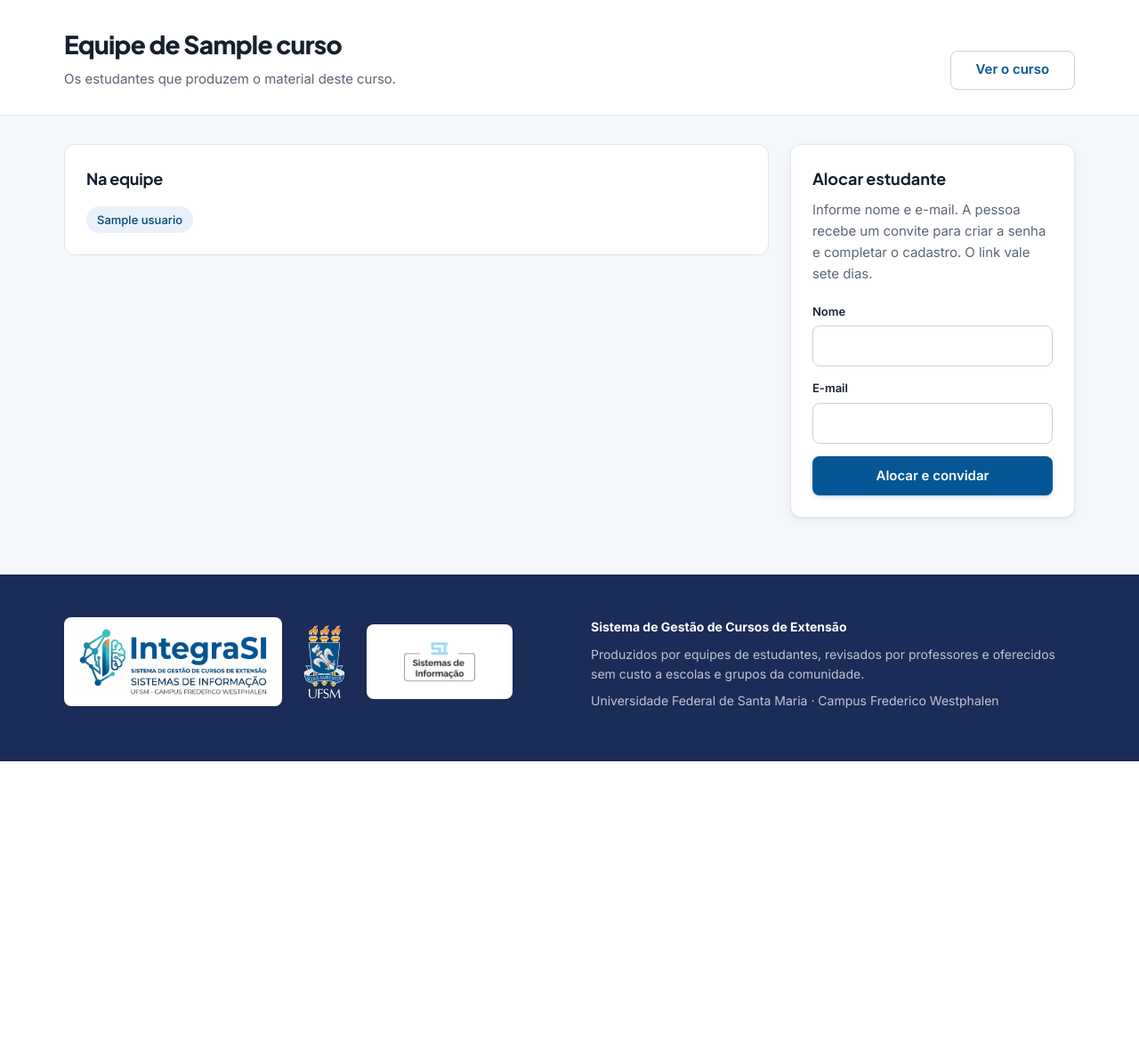
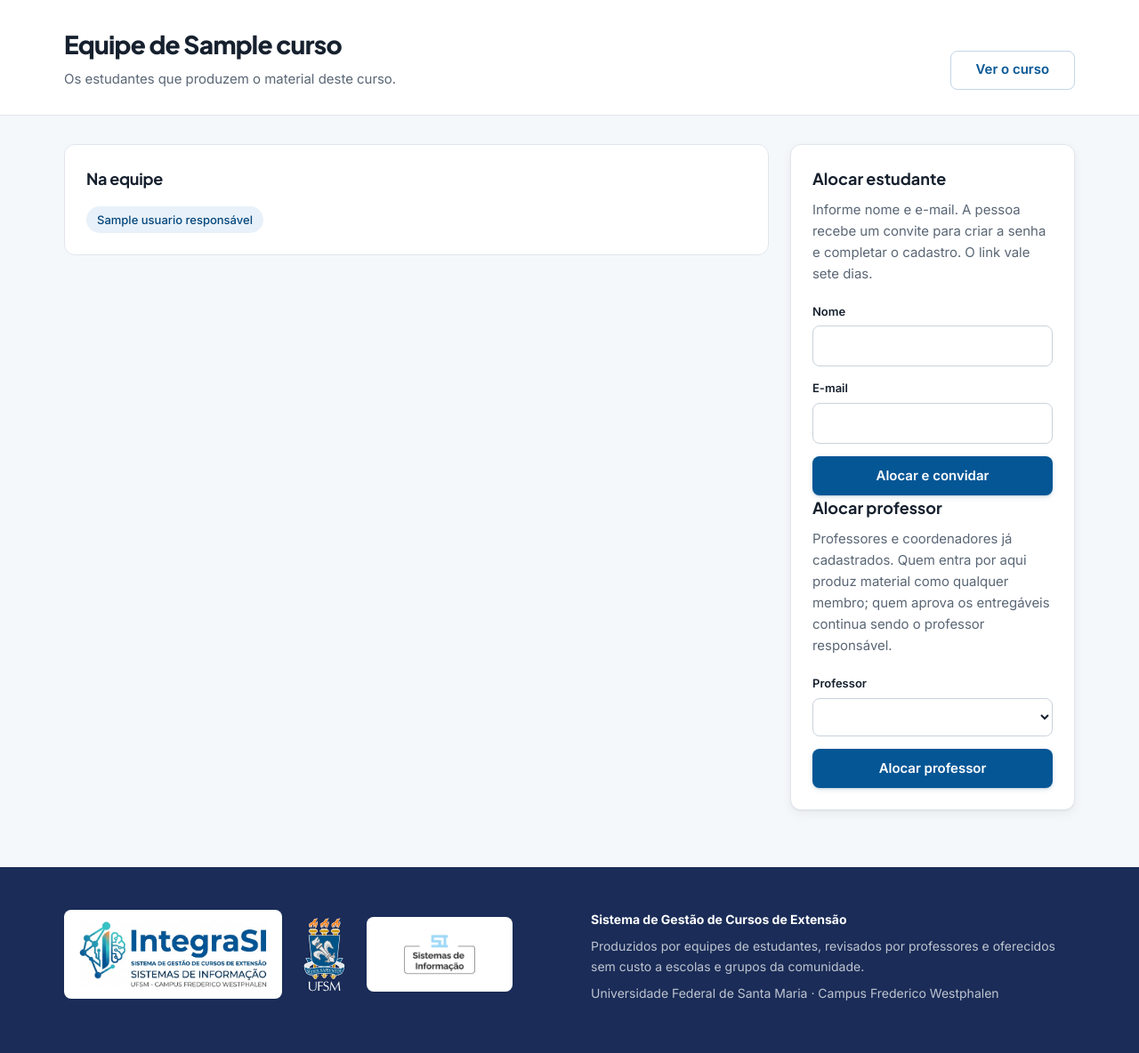
Before and after one commit to cbertolini-sys/IntegraSI, a Django app: page /cursos/1/equipe/ in a window 1280 px wide. Shown: the part 69-1253 px from the top of the page at 89% size. Before the commit the page ends 925 px from the top, so only its background shows below. Run offline with Django 5.2, Linux system fonts and the light colour scheme; a user stored in the database is signed in; tables that the repository leaves empty hold one stand-in row (values such as "Sample post"); parts of the project's set-up code (start-up, migrations or seed data) failed here and were passed over.

Commit message:
feat(cursos): alocar professor na equipe de producao
Sem convite, ao contrario de alocar_aluno: professor ja tem conta, e quem cria
conta de professor e a coordenacao. Convite de primeiro acesso para quem ja
entra no sistema nao serviria para nada.

O select exclui quem ja esta na equipe pelo related_name equipes, o que tira o
responsavel junto: ele e membro desde a criacao, e oferece-lo so daria erro de
unicidade em vez de mensagem.

Um campo escondido separa os dois formularios da tela; sem ele o POST do select
cairia no ramo do aluno e viraria "informe o nome".

Dois defeitos meus corrigidos aqui, os dois achados pelos testes:

- ao inserir alocar_professor logo acima de alocar_aluno, o @transaction.atomic
  que era de alocar_aluno passou a decorar a funcao nova. Quem pegou foi o teste
  de atomicidade do convite, que existia desde o Plano 5.
- test_alocar_professor_sem_escolher_ninguem_e_recusado nao prendia nada:
  apagando a guarda, o None chega em MembroEquipe e o full_clean levanta
  ValidationError igual. Passou a conferir a mensagem, como test_versoes.py ja
  fazia pelo mesmo motivo.

```diff
--- a/apps/cursos/services.py
+++ b/apps/cursos/services.py
@@ -664,6 +664,25 @@ def abrir_nova_versao(curso, por, motivo):
     return nova
 
 
+def alocar_professor(curso, professor, por):
+    """Poe um professor que ja tem conta na equipe de producao (spec 4.1).
+
+    Sem convite, ao contrario de alocar_aluno: quem cria conta de professor e a
+    coordenacao, e mandar primeiro acesso para quem ja entra no sistema seria
+    convite que nao serve para nada.
+
+    A recusa de None e explicita: o select pode chegar vazio, e sem ela o None
+    seguiria para adicionar_membro e viraria 500 em vez de mensagem.
+    """
+    permissions.garante(
+        permissions.pode_gerir_equipe(por, curso),
+        "Somente o professor responsável monta a equipe.",
+    )
+    if professor is None or not professor.e_professor:
+        raise ValidationError("Escolha um professor ou coordenador para a equipe.")
+    return adicionar_membro(curso, professor, por=por)
+
+
 @transaction.atomic
 def alocar_aluno(curso, nome, email, por, base_url=""):
     """Cria a conta do aluno, vincula a equipe e envia o convite (regras 2 e 3
--- a/apps/cursos/views/professor.py
+++ b/apps/cursos/views/professor.py
@@ -65,27 +65,66 @@ def equipe(request, pk):
     curso = get_object_or_404(Curso, pk=pk)
     permissions.garante(permissions.pode_gerir_equipe(request.user, curso), "Curso de outro professor.")
     if request.method == "POST":
-        try:
-            membro = services.alocar_aluno(
-                curso,
-                nome=request.POST.get("nome", ""),
-                email=request.POST.get("email", ""),
-                por=request.user,
-                # O convite precisa de um endereco absoluto: o e-mail e lido fora
-                # do navegador, onde caminho relativo nao resolve.
-                base_url=request.build_absolute_uri("/").rstrip("/"),
-            )
-        except ValidationError as erro:
-            for mensagem in erro.messages:
-                messages.error(request, mensagem)
+        # Um campo escondido distingue os dois formularios da tela. Sem ele, o
+        # POST do select cairia no ramo do aluno e viraria "informe o nome".
+        if request.POST.get("acao") == "professor":
+            _alocar_professor(request, curso)
         else:
-            messages.success(
-                request,
-                f"{membro.pessoa.nome_completo} entrou na equipe. "
-                "Enviamos o convite de primeiro acesso por e-mail.",
-            )
+            _alocar_aluno(request, curso)
         return redirect("equipe", pk=curso.pk)
-    return render(request, "cursos/equipe.html", {"curso": curso})
+    return render(
+        request,
+        "cursos/equipe.html",
+        {"curso": curso, "professores": _professores_disponiveis(curso)},
+    )
+
+
+def _professores_disponiveis(curso):
+    """Professores e coordenadores que ainda nao estao na equipe deste curso.
+
+    O `exclude` pelo related_name `equipes` tira o responsavel junto: ele e membro
+    desde a criacao (spec 4.1), e oferece-lo no select so daria erro de unicidade.
+    """
+    return (
+        Usuario.objects.filter(
+            papel__in=(Usuario.PROFESSOR, Usuario.COORDENADOR), is_active=True
+        )
+        .exclude(equipes__curso=curso)
+        .order_by("nome_completo")
+    )
+
+
+def _alocar_professor(request, curso):
+    escolhido = Usuario.objects.filter(pk=request.POST.get("professor") or 0).first()
+    try:
+        membro = services.alocar_professor(curso, escolhido, por=request.user)
+    except ValidationError as erro:
+        for mensagem in erro.messages:
+            messages.error(request, mensagem)
+    else:
+        messages.success(request, f"{membro.pessoa.nome_completo} entrou na equipe.")
+
+
+def _alocar_aluno(request, curso):
+    try:
+        membro = services.alocar_aluno(
+            curso,
+            nome=request.POST.get("nome", ""),
+            email=request.POST.get("email", ""),
+            por=request.user,
+            # O convite precisa de um endereco absoluto: o e-mail e lido fora
+            # do navegador, onde caminho relativo nao resolve.
+            base_url=request.build_absolute_uri("/").rstrip("/"),
+        )
+    except ValidationError as erro:
+        for mensagem in erro.messages:
+            messages.error(request, mensagem)
+    else:
+        messages.success(
+            request,
+            f"{membro.pessoa.nome_completo} entrou na equipe. "
+            "Enviamos o convite de primeiro acesso por e-mail.",
+        )
 
 
 @login_required
--- a/templates/cursos/equipe.html
+++ b/templates/cursos/equipe.html
@@ -17,7 +17,9 @@
     <div class="bloco">
       <h2>Na equipe</h2>
       <ul class="etiquetas">
-        {% for membro in curso.membros.all %}<li>{{ membro.pessoa.nome_completo }}</li>{% empty %}<li>Equipe vazia.</li>{% endfor %}
+        {% for membro in curso.membros.all %}
+          <li>{{ membro.pessoa.nome_completo }}{% if membro.pessoa_id == curso.professor_responsavel_id %} <span class="etiqueta">responsável</span>{% endif %}</li>
+        {% empty %}<li>Equipe vazia.</li>{% endfor %}
       </ul>
     </div>
 
@@ -27,6 +29,7 @@
          completar o cadastro. O link vale sete dias.</p>
       <form method="post">
         {% csrf_token %}
+        <input type="hidden" name="acao" value="aluno">
         <div class="campo">
           <label for="id_nome">Nome</label>
           <input type="text" name="nome" id="id_nome" maxlength="150" required>
@@ -37,6 +40,26 @@
         </div>
         <button type="submit" class="botao-largo">Alocar e convidar</button>
       </form>
+
+      <h2>Alocar professor</h2>
+      <p>Professores e coordenadores já cadastrados. Quem entra por aqui produz
+         material como qualquer membro; quem aprova os entregáveis continua sendo o
+         professor responsável.</p>
+      <form method="post">
+        {% csrf_token %}
+        <input type="hidden" name="acao" value="professor">
+        <div class="campo">
+          <label for="id_professor">Professor</label>
+          <select name="professor" id="id_professor" required>
+            {% for pessoa in professores %}
+              <option value="{{ pessoa.pk }}">{{ pessoa.nome_completo }}</option>
+            {% empty %}
+              <option value="" disabled>Nenhum professor disponível</option>
+            {% endfor %}
+          </select>
+        </div>
+        <button type="submit" class="botao-largo">Alocar professor</button>
+      </form>
     </aside>
   </div>
 </div>
```
Also changed, not shown: apps/cursos/tests/test_alocacao.py (+88 -0 lines).
